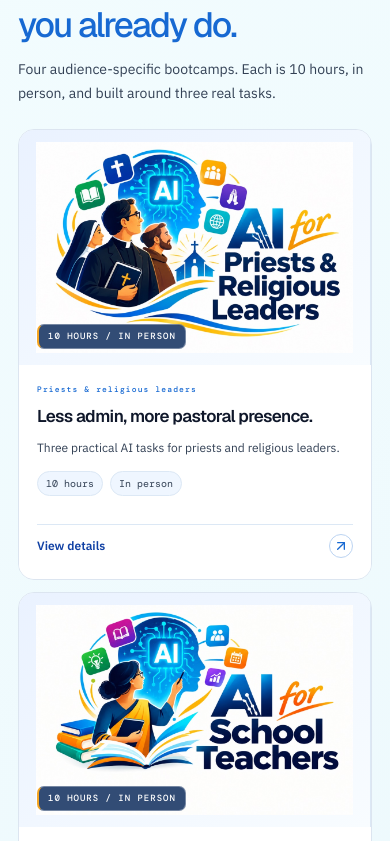
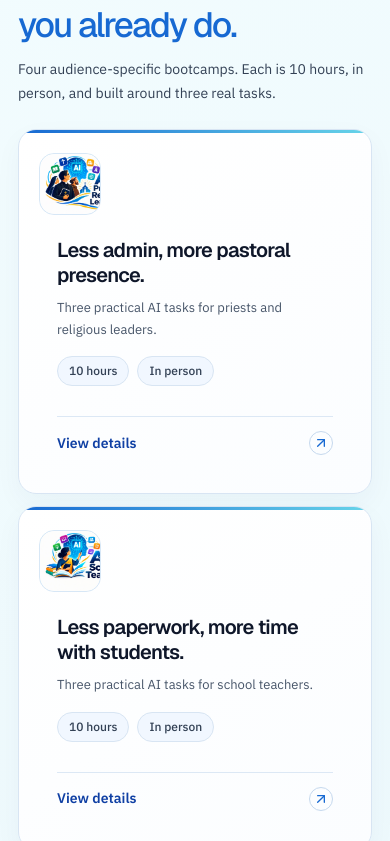
Before and after one commit to SatishBitra/AI-Bootcamp-Website, a React (Vite) app: page / in a window 390 px wide. Shown: the part 6303-7144 px from the top of the page. Built offline with nearby package versions, Linux system fonts and the light colour scheme.

Commit message:
Enhance bootcamp card styles for improved visual hierarchy and responsiveness

```diff
--- a/src/styles.css
+++ b/src/styles.css
@@ -724,3 +724,25 @@ html{scroll-behavior:smooth}
 @media(max-width:680px){:root[data-design-system="blue"] .bootcamp-grid .boot-card{grid-template-columns:1fr;min-height:unset}:root[data-design-system="blue"] .bootcamp-grid .boot-image-art{height:auto;min-height:0;aspect-ratio:1.5;padding:8px}:root[data-design-system="blue"] .bootcamp-grid .boot-image-art img{position:absolute;inset:0;width:100%;height:100%;padding:12px}:root[data-design-system="blue"] .bootcamp-grid .boot-copy{padding:19px 18px 21px}.sticky-course-bar .association-lockup>span{max-width:76px;font-size:6.5px}.sticky-course-bar .association-lockup>img{width:38px;height:38px}.sticky-course-bar .sticky-course-button{padding-inline:8px;font-size:11px;gap:5px}}
 .sticky-course-bar{width:min(520px,calc(100vw - 36px));}
 @media(max-width:680px){.sticky-course-bar{width:min(440px,calc(100vw - 24px))}}
+
+/* Bootcamp cards: compact visual marks and a clear, consistent content hierarchy. */
+:root[data-design-system="blue"] .bootcamp-grid .boot-card{position:relative;display:flex;flex-direction:column;min-height:310px;padding:24px 26px 20px;background:linear-gradient(145deg,#FFFFFF 0%,#FBFDFF 100%);border:1px solid #D8E5F3;border-radius:18px;box-shadow:0 10px 28px #0B2A5B0A;overflow:hidden;transition:transform .22s ease,border-color .22s ease,box-shadow .22s ease}
+:root[data-design-system="blue"] .bootcamp-grid .boot-card:hover{transform:translateY(-3px);border-color:#A9C8E9;box-shadow:0 16px 35px #0B2A5B12}
+:root[data-design-system="blue"] .boot-card:before{content:"";position:absolute;inset:0 0 auto;height:3px;background:linear-gradient(90deg,#1769D2,#67D4E9)}
+:root[data-design-system="blue"] .boot-card-head{display:flex;justify-content:space-between;align-items:center;gap:16px;min-height:90px}
+:root[data-design-system="blue"] .boot-card-head>.eyebrow{color:#1769D2;max-width:calc(100% - 92px);font-size:10px;line-height:1.5;letter-spacing:.11em}
+:root[data-design-system="blue"] .boot-icon-art{display:grid;place-items:center;width:78px;height:78px;flex:none;overflow:hidden;border:1px solid #D7E7F6;border-radius:18px;background:linear-gradient(145deg,#E2FCFE,#EFF6FF);box-shadow:inset 0 1px 0 #fff}
+:root[data-design-system="blue"] .boot-icon-art img{display:block;width:100%;height:100%;object-fit:cover;object-position:left center;border-radius:17px}
+:root[data-design-system="blue"] .boot-copy{display:flex;flex:1;flex-direction:column;align-items:stretch;padding:18px 0 0;gap:0}
+:root[data-design-system="blue"] .boot-copy h3{margin:0 0 10px;color:#0F172A;font:600 clamp(20px,2vw,25px)/1.22 var(--display);letter-spacing:-.035em}
+:root[data-design-system="blue"] .boot-copy>p{margin:0 0 20px;color:#475569;font:400 14px/1.65 var(--body)}
+:root[data-design-system="blue"] .boot-copy .fact-chips{display:flex;gap:8px;flex-wrap:wrap;margin-top:auto;padding-bottom:17px}
+:root[data-design-system="blue"] .boot-copy .fact-chips span{padding:7px 11px;background:#F1F7FF;border:1px solid #D8E5F3;border-radius:999px;color:#334155;font:500 12px/1.2 var(--body)}
+:root[data-design-system="blue"] .boot-copy .arrow-link{display:flex;justify-content:space-between;align-items:center;margin-top:0;padding-top:14px;border-top:1px solid #DCE8F5;color:#1040A4;font:600 14px/1.4 var(--body)}
+:root[data-design-system="blue"] .boot-copy .arrow-link>span{border-color:#C6D9EE}
+@media(max-width:900px){:root[data-design-system="blue"] .bootcamp-grid .boot-card{min-height:300px;padding:21px}:root[data-design-system="blue"] .boot-card-head{min-height:80px}:root[data-design-system="blue"] .boot-icon-art{width:68px;height:68px}:root[data-design-system="blue"] .boot-copy h3{font-size:21px}}
+@media(max-width:680px){:root[data-design-system="blue"] .bootcamp-grid{grid-template-columns:1fr}:root[data-design-system="blue"] .bootcamp-grid .boot-card{min-height:unset;padding:19px 20px 17px}:root[data-design-system="blue"] .boot-card-head{min-height:70px}:root[data-design-system="blue"] .boot-icon-art{width:62px;height:62px;border-radius:15px}:root[data-design-system="blue"] .boot-icon-art img{border-radius:14px}:root[data-design-system="blue"] .boot-copy{padding-top:14px}:root[data-design-system="blue"] .boot-copy h3{font-size:20px}:root[data-design-system="blue"] .boot-copy>p{font-size:13px;margin-bottom:16px}}
+.boot-detail-image{position:relative;min-height:390px;aspect-ratio:1.2;overflow:hidden;border:1px solid #D4E3F3;border-radius:18px;background:#EFF6FF;box-shadow:0 18px 50px #0B2A5B12}
+.boot-detail-image img{display:block;width:100%;height:100%;min-height:390px;position:absolute;inset:0;object-fit:contain;object-position:center;padding:12px}
+@media(max-width:900px){.boot-detail-image,.boot-detail-image img{min-height:300px}}
+@media(max-width:680px){.boot-detail-image,.boot-detail-image img{min-height:240px}}
```
Also changed, not shown: src/site.tsx (+4 -3 lines).
